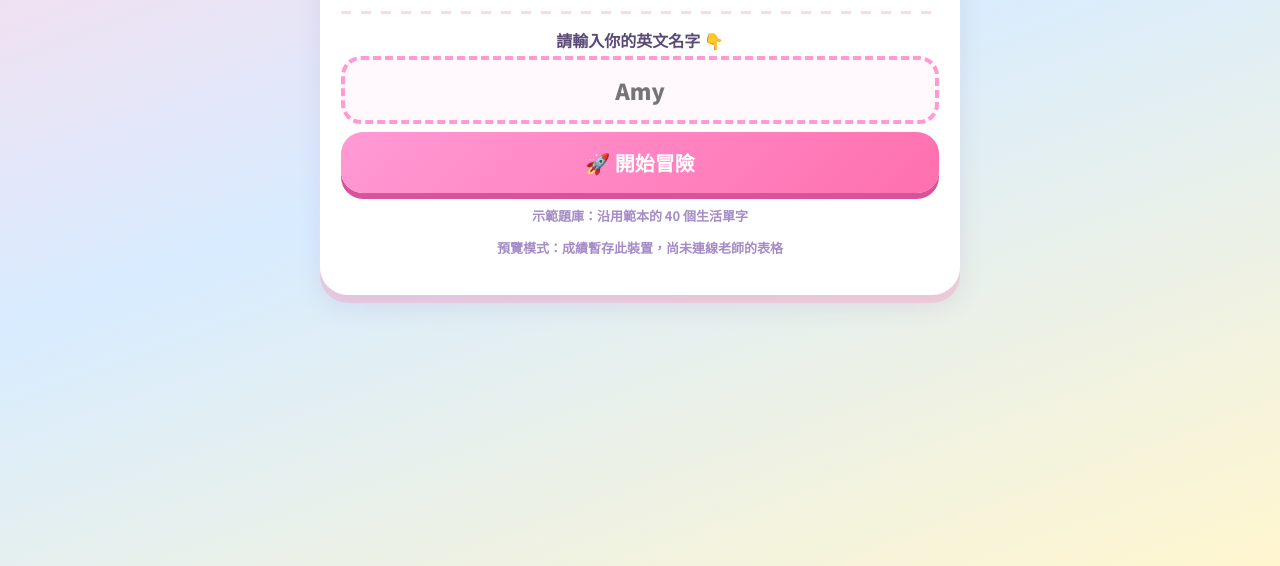
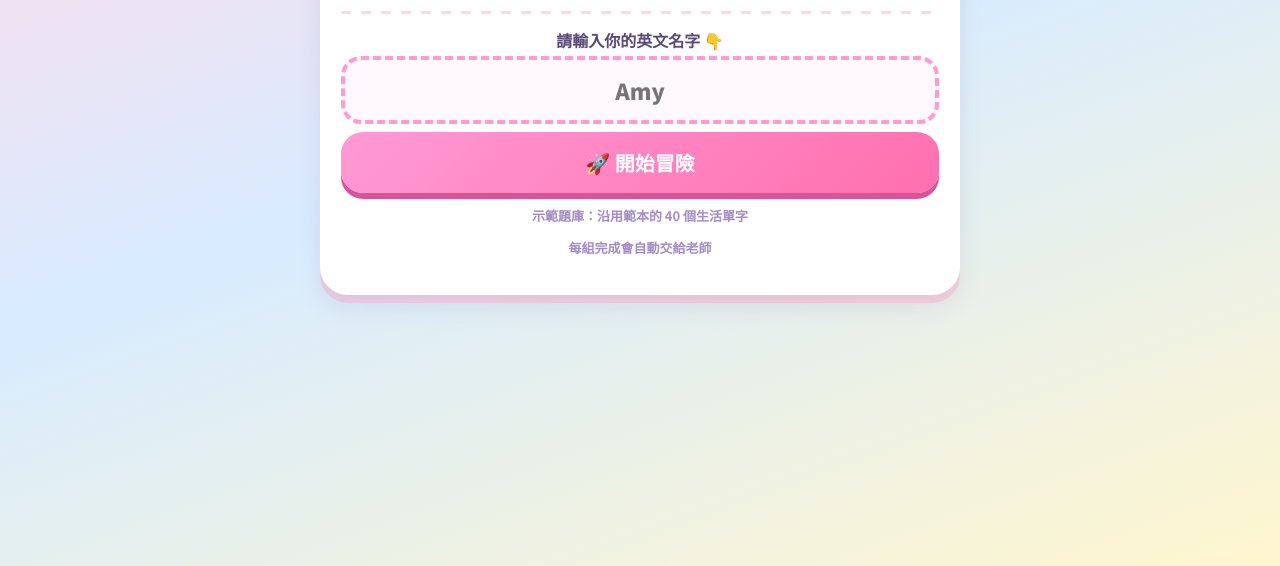
Before and after one commit to carolchihsien-ship-it/word-adventure, a plain HTML site: page index.html in a window 1280 px wide. Shown: the part 234-800 px from the top of the page. Drawn offline with Linux system fonts and the light colour scheme.

Commit message:
Connect game to the teacher's new Apps Script backend

```diff
--- a/index.html
+++ b/index.html
@@ -180,7 +180,7 @@
 
 /* 後端通訊：遊戲頁放 GitHub Pages，成績 POST 回 GAS 後端（CORS: * 已實測） */
 // 老師設定：填入自己的 GAS /exec 網址；不可使用範本老師的後端。
-var SAVE_URL = '';
+var SAVE_URL = "https://script.google.com/macros/s/AKfycbwDo87cQRVSWAN_HBo1W5lGlU40ZR89Km5AOOClwI-5u6sPhLDccSsgHDrq40miig/exec";
 var GAME_ID = 'word-adventure-v1';
 var GAME_TITLE = '單字大冒險';
 var CONTENT_NOTE = '示範題庫：沿用範本的 40 個生活單字';
```
